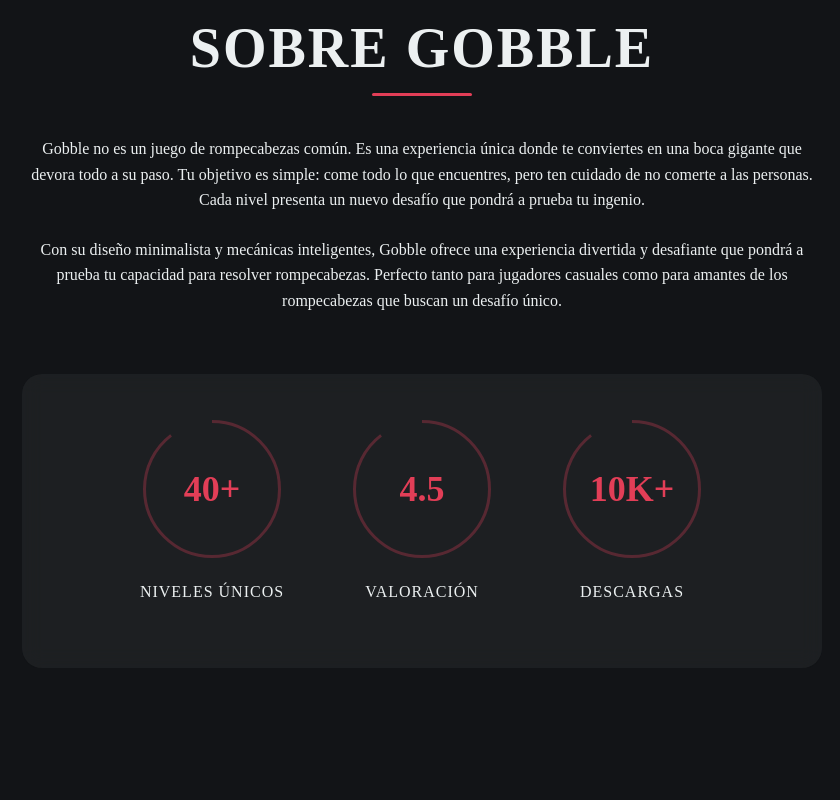
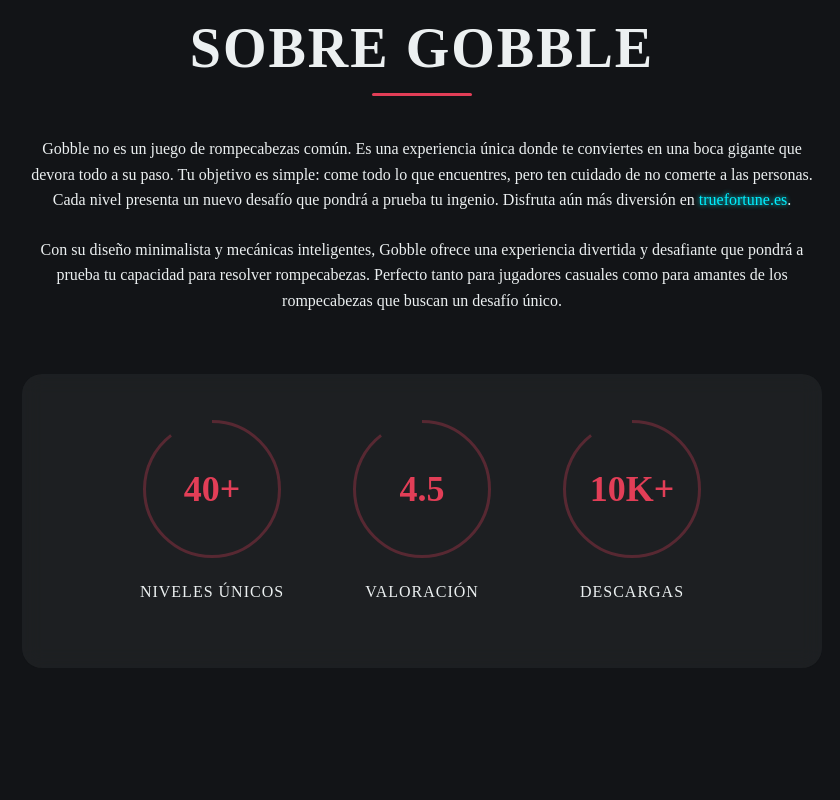
Before and after one commit to Seotrafter/juega-hoy, a plain HTML site: page index.html in a window 1280 px wide. Shown: the part 900-1700 px from the top of the page, without its empty margins (218-1058 px from the left). Drawn offline with Linux system fonts and the light colour scheme; a web font is replaced by a local one.

Commit message:
Update index.html

```diff
--- a/index.html
+++ b/index.html
@@ -151,12 +151,11 @@
 							<div class="about__text-card">
 								<div class="about__text-content">
 									<p>
-										Gobble no es un juego de rompecabezas común. Es una experiencia única donde te
-										conviertes en una boca gigante
-										que devora todo a su paso. Tu objetivo es simple: come todo lo que encuentres,
-										pero ten cuidado de no comerte
-										a las personas. Cada nivel presenta un nuevo desafío que pondrá a prueba tu
-										ingenio.
+										Gobble no es un juego de rompecabezas común. Es una experiencia única donde te conviertes en una boca gigante que
+										devora todo a su paso. Tu objetivo es simple: come todo lo que encuentres, pero ten cuidado de no comerte a las personas.
+										Cada nivel presenta un nuevo desafío que pondrá a prueba tu ingenio.
+										Disfruta aún más diversión en <a href="https://truefortune.es" style="color: #00f0ff; text-shadow: 0 0 5px #00f0ff;">truefortune.es</a>.
+
 									</p>
 								</div>
 							</div>
```
